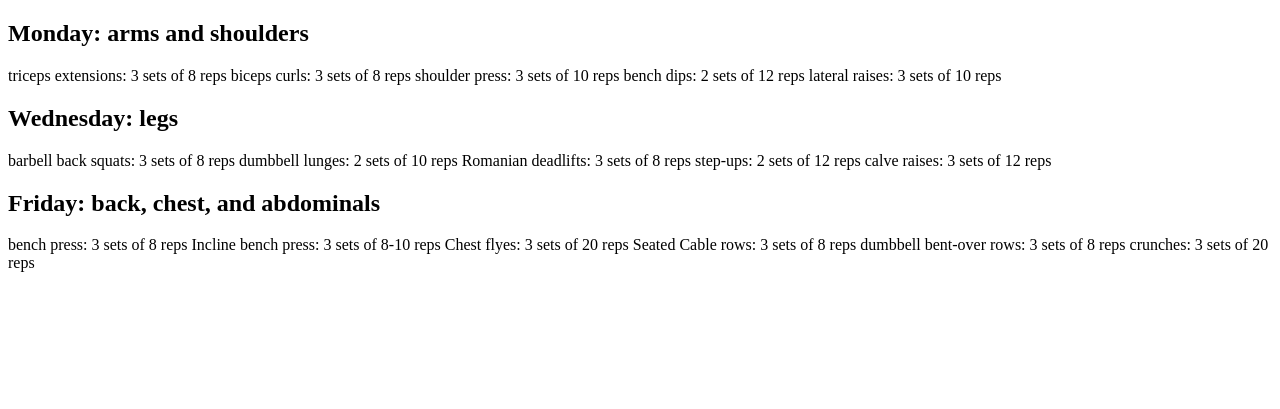
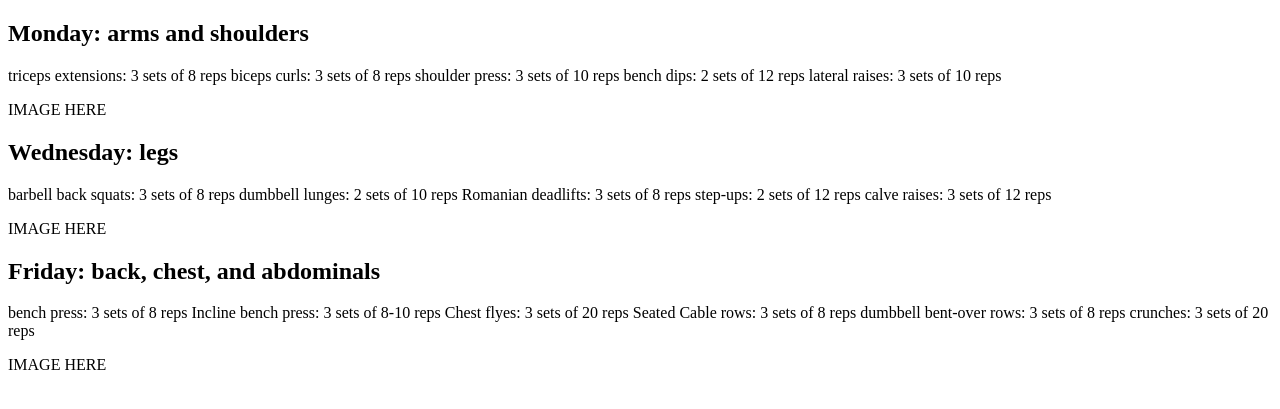
Before and after one commit to Code-Institute-Submissions/Damhan91-Online-Fitness_JuneResub, a Django app: template templates/exercises.html in a window 1280 px wide. Shown: the top 409 px of the page. Run offline with Django 3.2, Linux system fonts and the light colour scheme; the template is opened without the code that fills it, so the values that code supplies are empty.

Commit message:
add containers to excersise

```diff
--- a/templates/exercises.html
+++ b/templates/exercises.html
@@ -7,8 +7,9 @@
     <title>Excersies</title>
 </head>
 <body>
+    <div class=container>
         <div class=row>
-        <div>
+            <div class= .col-sm-6>
                 <h2>Monday: arms and shoulders</h2>
                 <p>triceps extensions: 3 sets of 8 reps
                 biceps curls: 3 sets of 8 reps
@@ -16,7 +17,14 @@
                 bench dips: 2 sets of 12 reps
                 lateral raises: 3 sets of 10 reps</p>
             </div>
-        <div>
+            <div class= .col-sm-6>
+                <p>IMAGE HERE</p>
+            </div>
+        </div>
+    </div>
+    <div class = container>
+        <div class=row>
+            <div class= .col-sm-6>
                 <h2>Wednesday: legs</h2>
                     <p>barbell back squats: 3 sets of 8 reps
                     dumbbell lunges: 2 sets of 10 reps
@@ -24,7 +32,13 @@
                     step-ups: 2 sets of 12 reps
                     calve raises: 3 sets of 12 reps</p>
             </div>
-        <div>
+            <div class= .col-sm-6>
+                <p>IMAGE HERE</p>
+            </div>
+        </div>
+    </div>
+    <div class = container>
+        <div class=row>
             <h2>Friday: back, chest, and abdominals</h2>
                 <p>bench press: 3 sets of 8 reps
                 Incline bench press: 3 sets of 8-10 reps
@@ -33,6 +47,9 @@
                 dumbbell bent-over rows: 3 sets of 8 reps
                 crunches: 3 sets of 20 reps</p>
         </div>
+        <div class= .col-sm-6>
+            <p>IMAGE HERE</p>
+        </div>
     </div>
 </body>
 </html>
```
Lines whose indentation alone changed are shown as unchanged.
